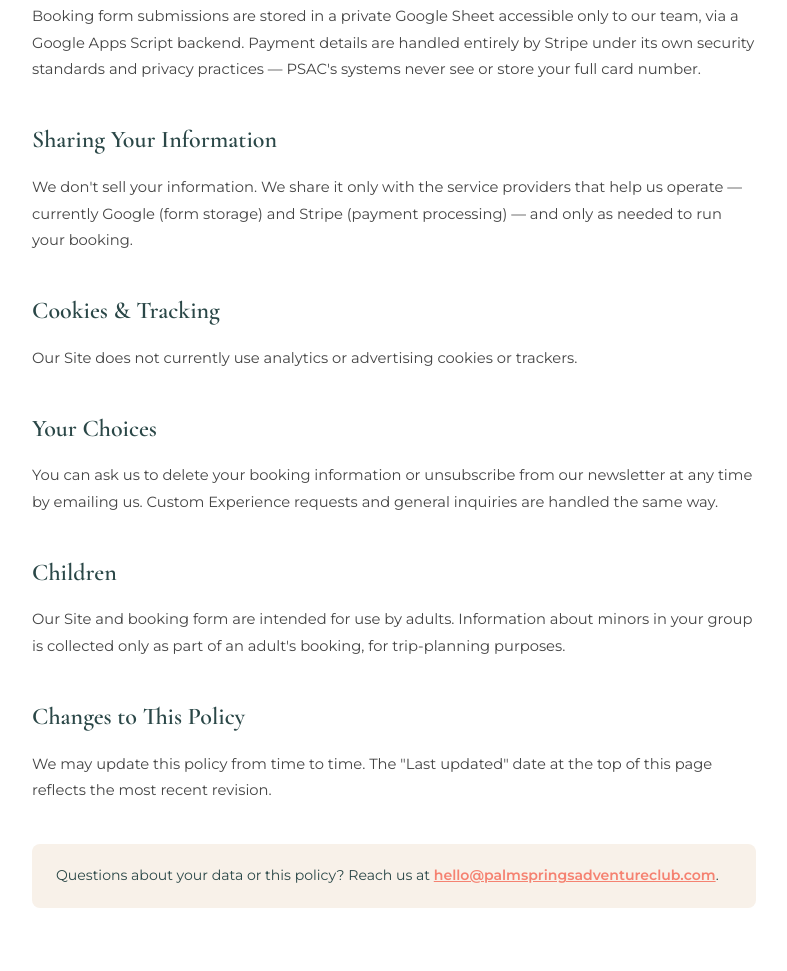
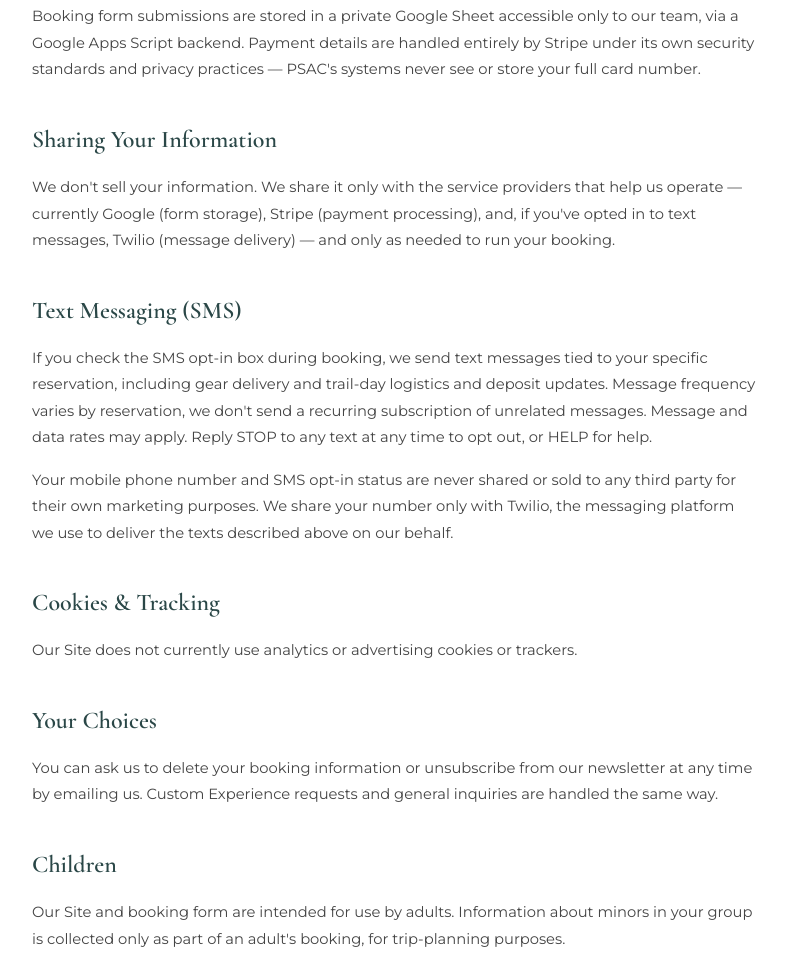
Before and after one commit to PinkMountainVentures/psac-website, a plain HTML site: page privacy.html in a window 1280 px wide. Shown: the part 1184-2155 px from the top of the page, without its empty margins (246-1033 px from the left). Drawn offline with nearby package versions, Linux system fonts and the light colour scheme.

Commit message:
Add SMS/text messaging disclosures to Privacy Policy and Terms of Service

```diff
--- a/privacy.html
+++ b/privacy.html
@@ -81,7 +81,11 @@
         <p>Booking form submissions are stored in a private Google Sheet accessible only to our team, via a Google Apps Script backend. Payment details are handled entirely by Stripe under its own security standards and privacy practices — PSAC's systems never see or store your full card number.</p>
 
         <h2>Sharing Your Information</h2>
-        <p>We don't sell your information. We share it only with the service providers that help us operate — currently Google (form storage) and Stripe (payment processing) — and only as needed to run your booking.</p>
+        <p>We don't sell your information. We share it only with the service providers that help us operate — currently Google (form storage), Stripe (payment processing), and, if you've opted in to text messages, Twilio (message delivery) — and only as needed to run your booking.</p>
+
+        <h2>Text Messaging (SMS)</h2>
+        <p>If you check the SMS opt-in box during booking, we send text messages tied to your specific reservation, including gear delivery and trail-day logistics and deposit updates. Message frequency varies by reservation, we don't send a recurring subscription of unrelated messages. Message and data rates may apply. Reply STOP to any text at any time to opt out, or HELP for help.</p>
+        <p>Your mobile phone number and SMS opt-in status are never shared or sold to any third party for their own marketing purposes. We share your number only with Twilio, the messaging platform we use to deliver the texts described above on our behalf.</p>
 
         <h2>Cookies &amp; Tracking</h2>
         <p>Our Site does not currently use analytics or advertising cookies or trackers.</p>
```
Also changed, not shown: terms.html (+3 -0 lines).
